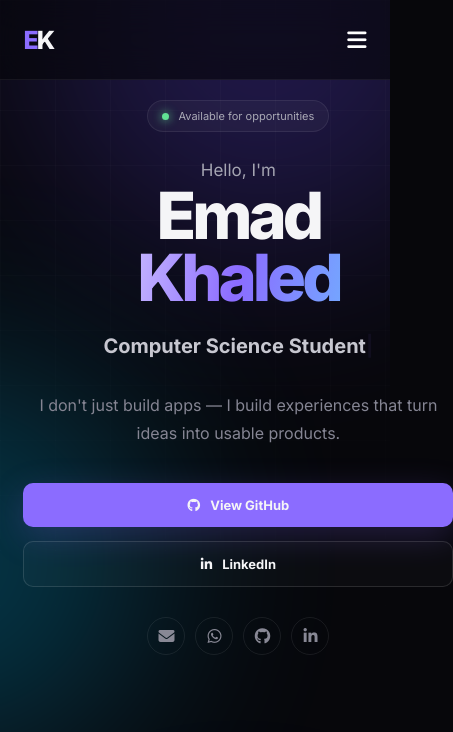
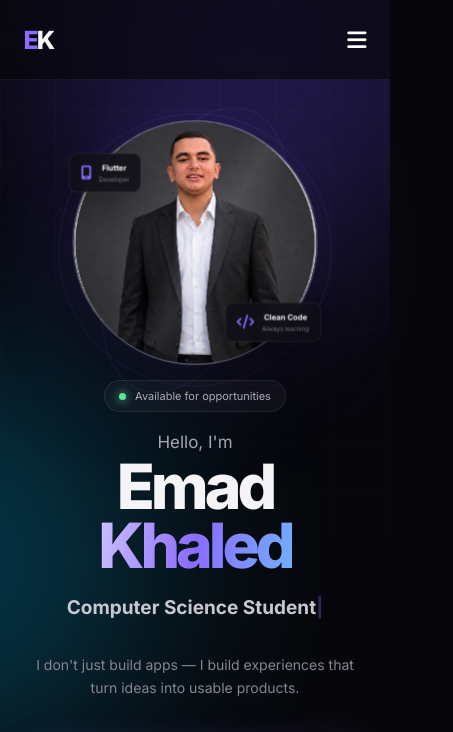
Before and after one commit to emadkhaled7/emad-khaled-portfolio, a plain HTML site: page index.html in a window 390 px wide. Shown: the top 732 px of the page, 453 px wide, since content can reach past the window. Drawn offline with Linux system fonts and the light colour scheme.

Commit message:
Improve responsive design

```diff
--- a/style.css
+++ b/style.css
@@ -143,6 +143,7 @@ button {
     border: none;
     color: white;
     font-size: 22px;
+    cursor: pointer;
 }
 
 .section {
@@ -202,6 +203,7 @@ button {
 .availability span {
     width: 7px;
     height: 7px;
+    flex-shrink: 0;
     border-radius: 50%;
     background: #61e294;
     box-shadow: 0 0 10px #61e294;
@@ -263,6 +265,7 @@ button {
 .secondary-btn {
     display: flex;
     align-items: center;
+    justify-content: center;
     gap: 10px;
     padding: 14px 22px;
     border-radius: 10px;
@@ -317,6 +320,7 @@ button {
 .hero-image {
     display: flex;
     justify-content: center;
+    width: 100%;
 }
 
 .image-wrapper {
@@ -343,6 +347,7 @@ button {
     position: relative;
     z-index: 2;
     overflow: hidden;
+    flex-shrink: 0;
     border-radius: 50%;
     border: 2px solid rgba(255,255,255,0.25);
     background: rgba(255,255,255,0.03);
@@ -729,6 +734,7 @@ button {
     border: 1px solid rgba(255,255,255,0.06);
     border-radius: 12px;
     transition: 0.3s;
+    min-width: 0;
 }
 
 .contact-item:hover {
@@ -739,6 +745,7 @@ button {
 .contact-icon {
     width: 42px;
     height: 42px;
+    min-width: 42px;
     display: grid;
     place-items: center;
     border-radius: 10px;
@@ -760,6 +767,7 @@ button {
 .contact-item span {
     font-size: 12px;
     color: #c5c5ce;
+    overflow-wrap: anywhere;
 }
 
 .contact-socials {
@@ -861,6 +869,21 @@ footer strong {
     transform: translateY(0);
 }
 
+@media (max-width: 1100px) {
+    .hero {
+        grid-template-columns: 1fr 0.8fr;
+        gap: 25px;
+    }
+
+    .hero h1 {
+        font-size: clamp(60px, 7vw, 85px);
+    }
+
+    .image-wrapper {
+        transform: scale(0.9);
+    }
+}
+
 @media (max-width: 900px) {
 
     .navbar {
@@ -898,12 +921,22 @@ footer strong {
     }
 
     .hero {
-        grid-template-columns: 1fr;
+        min-height: auto;
+        display: flex;
+        flex-direction: column;
         text-align: center;
-        padding-top: 140px;
+        padding-top: 115px;
+        gap: 20px;
+    }
+
+    .hero-image {
+        order: -1;
+        margin: 0 auto;
     }
 
     .hero-content {
+        width: 100%;
+        max-width: 700px;
         margin: auto;
     }
 
@@ -917,12 +950,10 @@ footer strong {
         justify-content: center;
     }
 
-    .hero-image {
-        margin-top: 30px;
-    }
-
     .image-wrapper {
-        transform: scale(0.85);
+        transform: scale(0.8);
+        margin-top: -20px;
+        margin-bottom: -45px;
     }
 
     .scroll-indicator {
@@ -955,31 +986,78 @@ footer strong {
 @media (max-width: 600px) {
 
     .section {
-        padding: 100px 6%;
+        padding: 90px 6%;
+    }
+
+    .hero {
+        padding-top: 105px;
+        gap: 10px;
+    }
+
+    .availability {
+        margin-bottom: 20px;
+        max-width: 100%;
     }
 
     .hero h1 {
-        font-size: 65px;
+        font-size: clamp(52px, 16vw, 68px);
         letter-spacing: -4px;
     }
 
     .hero h2 {
-        font-size: 20px;
+        font-size: 19px;
+        margin-top: 20px;
+    }
+
+    .hero-description {
+        font-size: 14px;
+        line-height: 1.7;
     }
 
     .hero-buttons {
         flex-direction: column;
+        width: 100%;
+        max-width: 330px;
+        margin-left: auto;
+        margin-right: auto;
     }
 
     .primary-btn,
     .secondary-btn {
-        justify-content: center;
+        width: 100%;
     }
 
     .image-wrapper {
-        transform: scale(0.68);
-        margin-top: -30px;
-        margin-bottom: -70px;
+        width: 350px;
+        height: 390px;
+        transform: scale(0.7);
+        margin-top: -50px;
+        margin-bottom: -75px;
+    }
+
+    .profile-card {
+        width: 350px;
+        height: 350px;
+    }
+
+    .orbit-one {
+        width: 390px;
+        height: 390px;
+    }
+
+    .orbit-two {
+        width: 430px;
+        height: 230px;
+    }
+
+    .card-one {
+        left: -5px;
+        top: 65px;
+    }
+
+    .card-two {
+        right: -5px;
+        bottom: 55px;
     }
 
     .skills-grid {
@@ -990,9 +1068,14 @@ footer strong {
         grid-template-columns: 1fr 1fr;
     }
 
+    .stat-card {
+        padding: 25px 18px;
+    }
+
     .github-card {
         grid-template-columns: 1fr;
         text-align: center;
+        padding: 30px 22px;
     }
 
     .github-icon {
@@ -1003,8 +1086,43 @@ footer strong {
         gap: 40px;
     }
 
+    .contact-info h3 {
+        font-size: 26px;
+    }
+
+    .large-social {
+        padding: 20px;
+        gap: 13px;
+    }
+
     footer {
         flex-direction: column;
         gap: 20px;
+        text-align: center;
     }
 }
+
+@media (max-width: 380px) {
+
+    .hero h1 {
+        font-size: 49px;
+    }
+
+    .hero h2 {
+        font-size: 17px;
+    }
+
+    .image-wrapper {
+        transform: scale(0.62);
+        margin-top: -60px;
+        margin-bottom: -95px;
+    }
+
+    .about-stats {
+        grid-template-columns: 1fr;
+    }
+
+    .floating-card {
+        padding: 11px 13px;
+    }
+}
```
